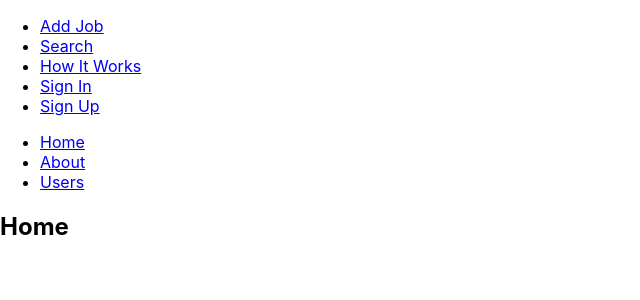
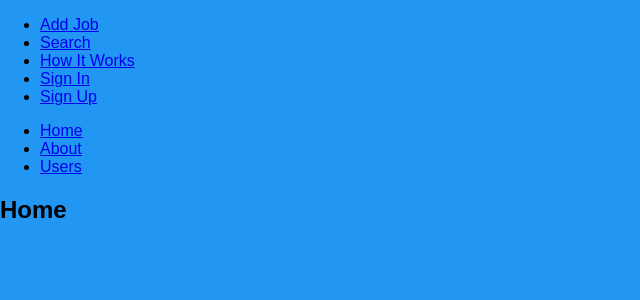
Before and after one commit to valeanto/website-react, a React (Create React App) app: page / in a window 1280 px wide. Shown: the top 300 px of the page, without its empty margins (0-640 px from the left). Built offline with nearby package versions, Linux system fonts and the light colour scheme.

Commit message:
added scss

```diff
--- a/src/App.js
+++ b/src/App.js
@@ -1,6 +1,6 @@
 import Welcome from './components/Welcome';
 import Navbar from './components/Navbar.js'
-import './App.css'
+import './App.scss'
 import {
   BrowserRouter as Router,
   Switch,
--- /dev/null
+++ b/src/App.scss
@@ -0,0 +1,9 @@
+
+$blueColor: #2196F3;
+
+body {
+  margin: 0;
+  padding: 0;
+  font-family: sans-serif;
+  background: $blueColor;
+}
--- a/src/components/Contact.js
+++ b/src/components/Contact.js
@@ -3,7 +3,7 @@ import React from 'react'
 export default function Contact() {
     return (
         <div>
-            hello
+            Hello
         </div>
     )
 }
```
Also changed, not shown: src/style/_colors.scss (added).
